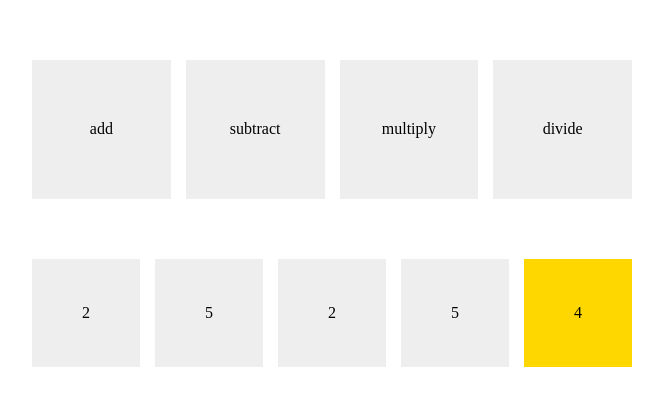
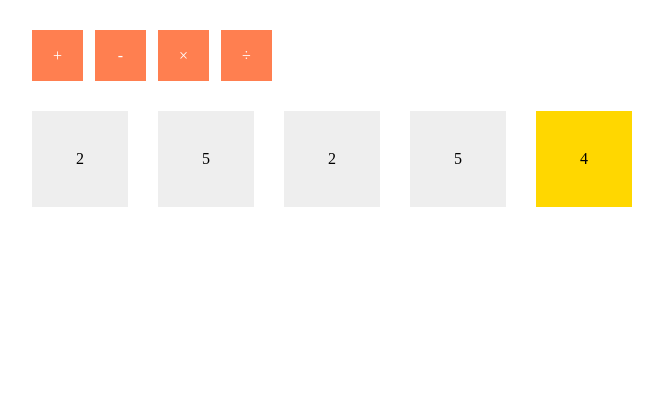
Before and after one commit to srhmgn/mathy, a React (Create React App) app: page / in a window 1280 px wide. Shown: the top 406 px of the page, without its empty margins (308-971 px from the left). Built offline with nearby package versions, Linux system fonts and the light colour scheme.

Commit message:
better dragging logic

```diff
--- a/src/App.css
+++ b/src/App.css
@@ -7,8 +7,12 @@
 .list {
   display: grid;
   grid-auto-flow: column;
-  grid-column-gap: 15px;
-  margin: 10% 0;
+  grid-column-gap: 5%;
+  margin: 5% 0;
+}
+
+.list--op {
+  width: 40%;
 }
 
 .box {
@@ -41,3 +45,8 @@
 .box--answer .box-content {
   background-color: gold;
 }
+
+.list--op .box-content {
+  background-color: coral;
+  color: white;
+}
--- a/src/App.js
+++ b/src/App.js
@@ -5,16 +5,30 @@ import math, { OPS } from './utils/math';
 
 const [originalInts, answer] = math();
 
-const onDragOver = e => e.preventDefault();
+const onDragOver = (e) => {
+  // console.log(e.currentTarget.dataset);
+  // return false;
+  e.preventDefault();
+};
 
 const App = () => {
   const [ints, setInts] = useState(originalInts);
-  const [dragIdx, setDragIdx] = useState();
+  const [drag, setDrag] = useState({});
 
-  const swapInts = (i, j) => {
+  const swapInts = (e, i, j) => {
+    e.preventDefault();
+    if (drag.intIdx === undefined) return;
+
+    e.stopPropagation();
+    console.log('swapInts');
     const copy = [...ints];
     [copy[i], copy[j]] = [copy[j], copy[i]];
     setInts(copy);
+  };
+
+  const onListDrop = (e) => {
+    e.preventDefault();
+    console.log('onListDrop');
   };
 
   return (
@@ -22,22 +36,34 @@ const App = () => {
       <div className="list list--op">
         {Object.keys(OPS).map(op => (
           <div className="box box--op" key={op}>
-            <div className="box-content">{op}</div>
+            <div
+              className="box-content"
+              draggable
+              onDragStart={e => setDrag({ el: e.target, op })}
+            >
+              {op}
+
+            </div>
           </div>
         ))}
       </div>
-      <div className="list">
+      <div
+        className="list"
+        onDragOver={onDragOver}
+        onDrop={onListDrop}
+      >
         {ints.map((int, i) => (
           <div
             className="box box--int"
             onDragOver={onDragOver}
-            onDrop={() => swapInts(dragIdx, i)}
+            onDrop={e => swapInts(e, drag.intIdx, i)}
             key={i}
           >
             <div
               className="box-content"
+              data-int
               draggable
-              onDragStart={() => setDragIdx(i)}
+              onDragStart={e => setDrag({ el: e.target, intIdx: i })}
             >
               {int}
             </div>
--- a/src/utils/math.js
+++ b/src/utils/math.js
@@ -17,10 +17,10 @@ const multiply = (x, y) => x * y;
 const divide = (x, y) => x / y;
 
 export const OPS = {
-  add,
-  subtract,
-  multiply,
-  divide,
+  '+': add,
+  '-': subtract,
+  '×': multiply,
+  '÷': divide,
 };
 
 const OP_FUNCS = Object.values(OPS);
```
